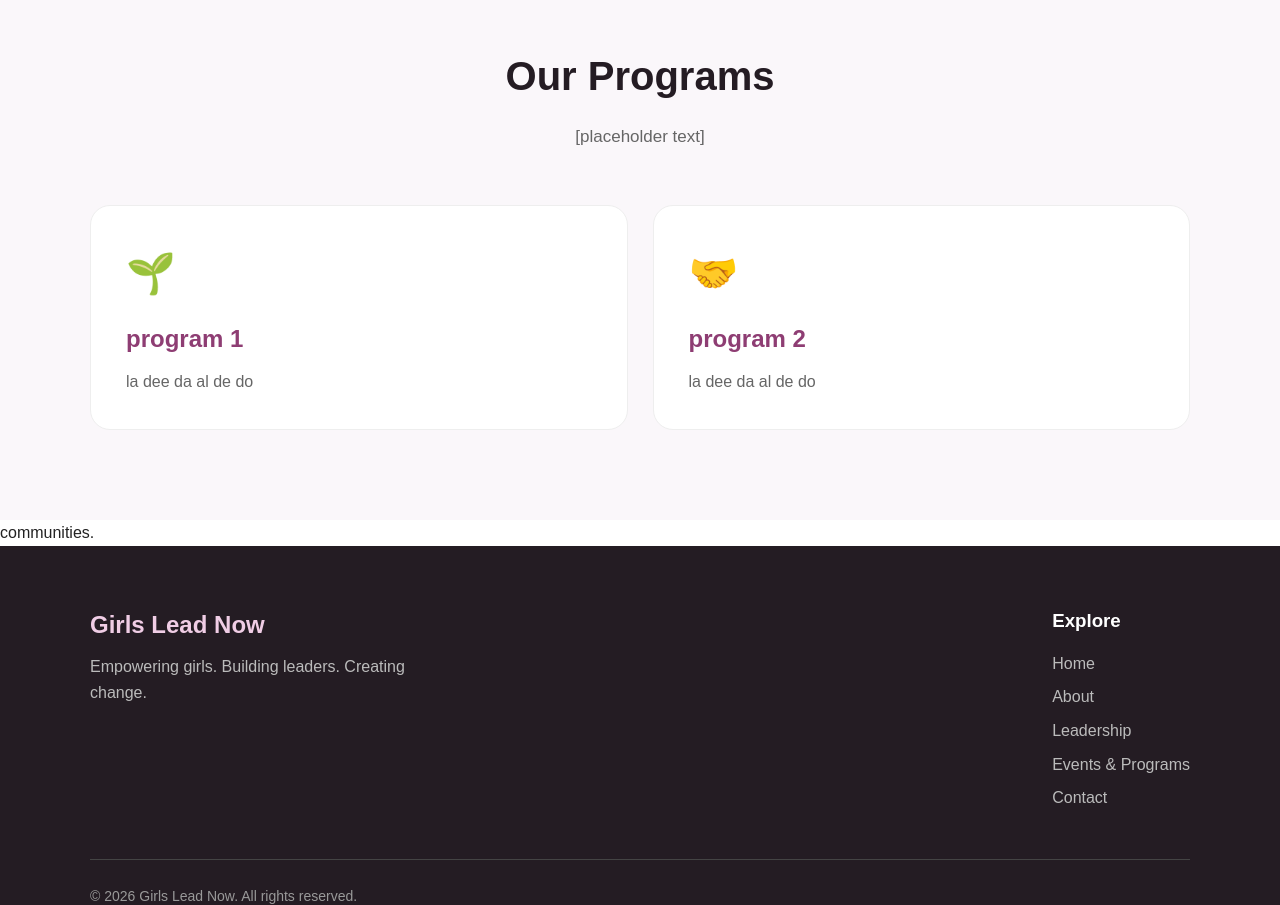
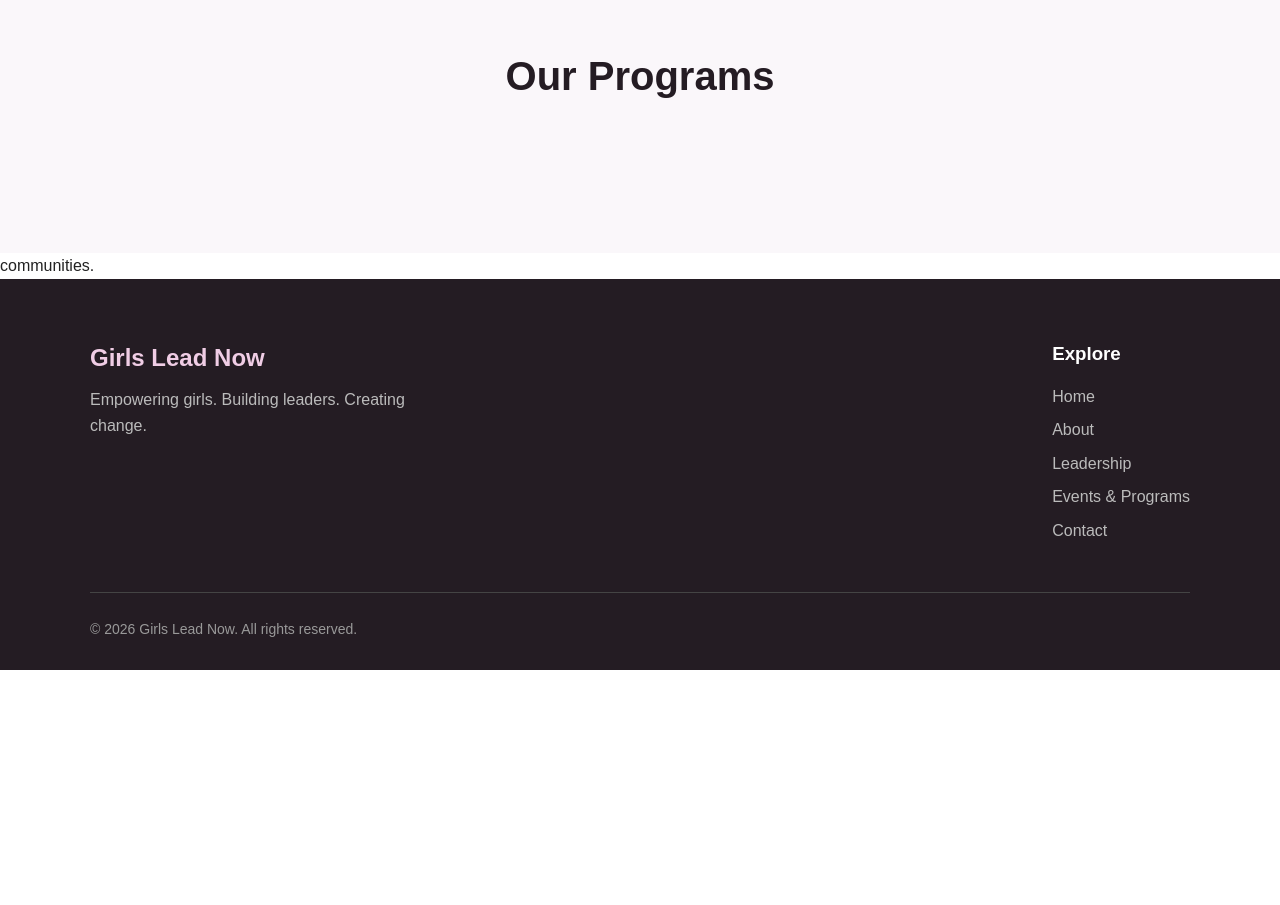
Before and after one commit to sharvanit/girlsleadnow, a plain HTML site: page events.html in a window 1280 px wide. Shown: the part 1240-2145 px from the top of the page. After the commit the page ends 1910 px from the top, so only its background shows below. Drawn offline with Linux system fonts and the light colour scheme.

Commit message:
Add files via upload

```diff
--- a/events.html
+++ b/events.html
@@ -348,6 +348,7 @@
         <a href="index.html#values">Our Values</a>
         <a href="index.html#leadership">Leadership</a>
         <a href="events.html">Events & Programs</a>
+        <a href="curriculum.html">Curriculum</a>
         <a href="index.html#chapters">Chapters</a>
         <a href="index.html#contact" class="nav-button">Get Involved</a>
     </div>
@@ -435,49 +436,10 @@
 
             <h2>Our Programs</h2>
 
-            <p>
-                [placeholder text]
-            </p>
-
         </div>
 
 
         <div class="programs-grid">
-
-            <div class="program-card">
-
-                <div class="program-icon">
-                    🌱
-                </div>
-
-                <h3>
-                    program 1
-                </h3>
-
-                <p>
-                    la dee da al de do
-                </p>
-
-            </div>
-
-
-
-
-            <div class="program-card">
-
-                <div class="program-icon">
-                    🤝
-                </div>
-
-                <h3>
-                    program 2
-                </h3>
-
-                <p>
-                    la dee da al de do
-                </p>
-
-            </div>
 
 
 
```
